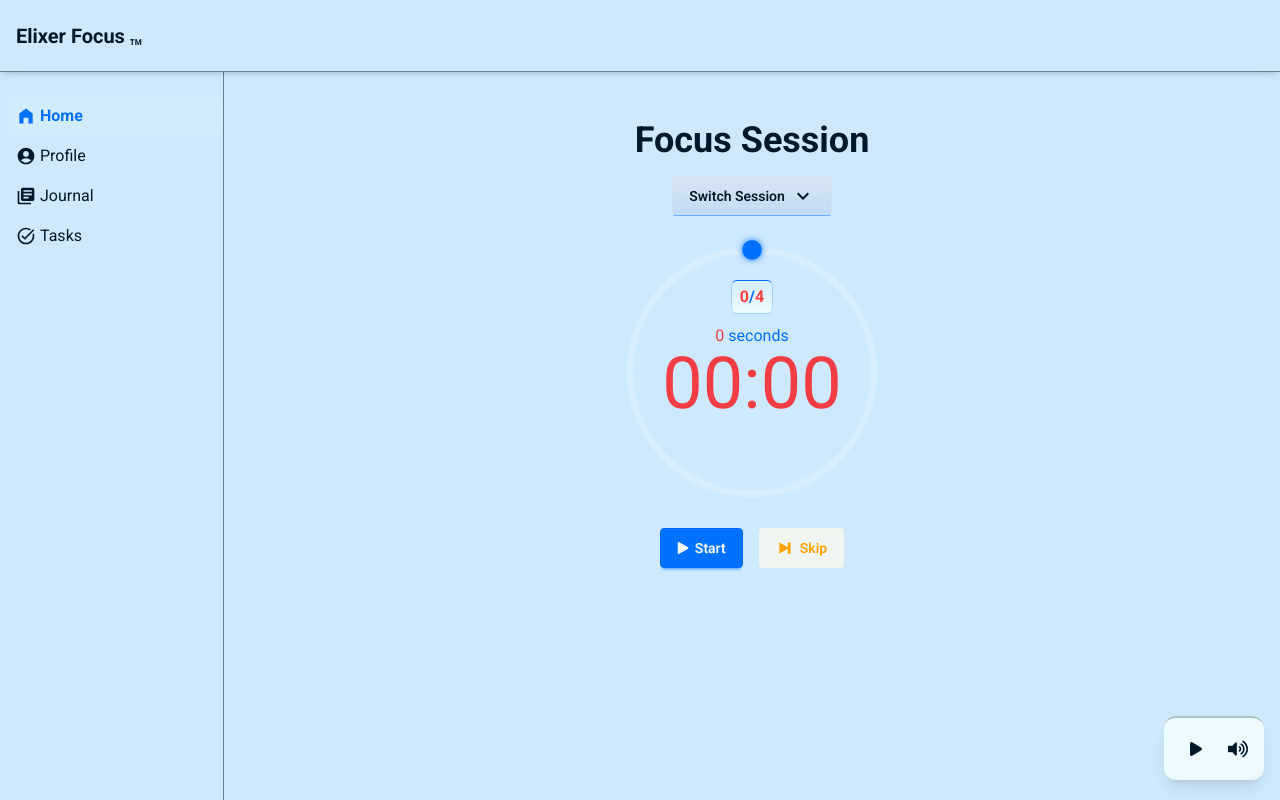
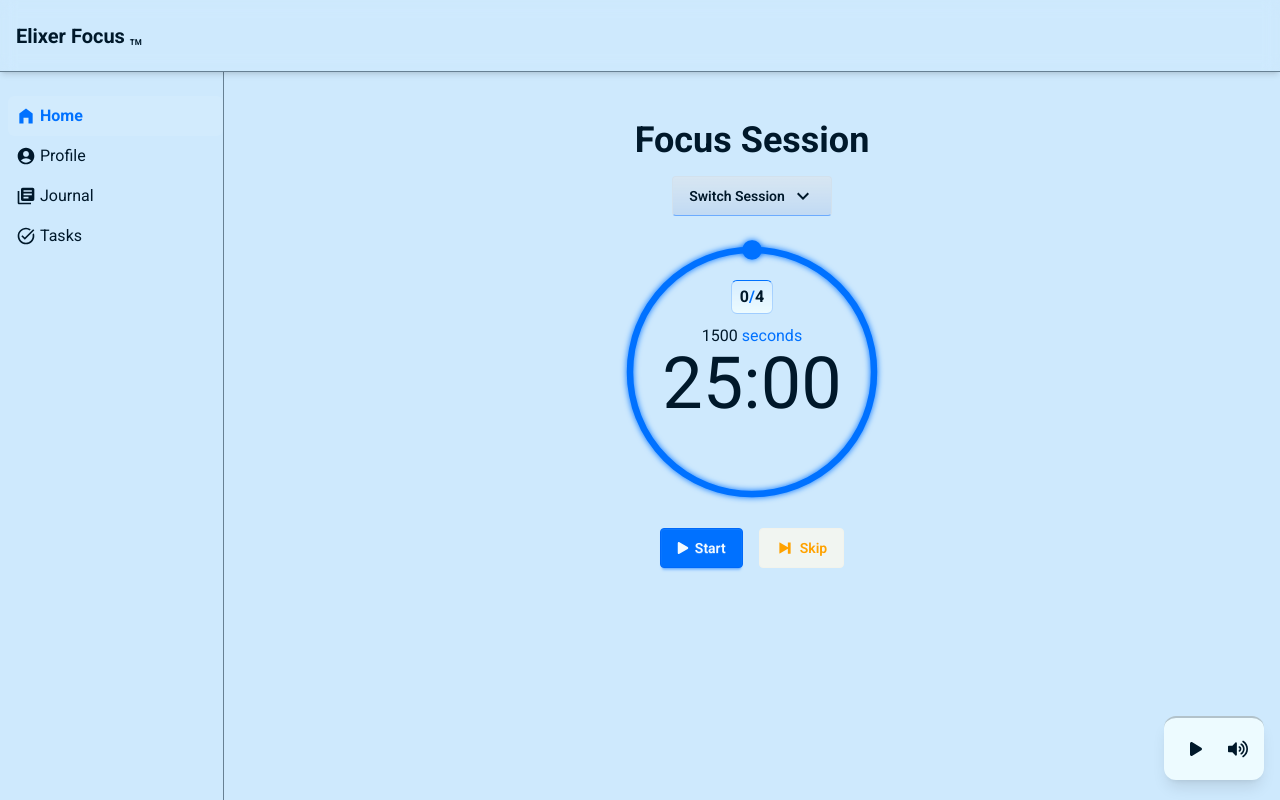
Before and after one commit to elixer-prince/elixer-focus, a React (Vite) app in the folder react-frontend/: page / in a window 1280 px wide. Built offline with nearby package versions, Linux system fonts and the light colour scheme.

Commit message:
feat(countdown-timer): change the initial remaining time in seconds in store

```diff
--- a/react-frontend/src/features/CountdownTimer/stores/CountdownTimerStore.ts
+++ b/react-frontend/src/features/CountdownTimer/stores/CountdownTimerStore.ts
@@ -1,3 +1,4 @@
+import { convertMinutesToSeconds } from "@/utils/conversion";
 import { create } from "zustand";
 import { persist } from "zustand/middleware";
 
@@ -22,7 +23,7 @@ const useCountdownTimerStore = create<CountdownTimerStore>()(
     (set) => ({
       timerRunning: false,
       timerPaused: true,
-      remainingTimeInSeconds: 0,
+      remainingTimeInSeconds: convertMinutesToSeconds(25),
       startTimeInMinutes: 25,
 
       setTimerRunning: (timerRunning: boolean) => set({ timerRunning }),
```
